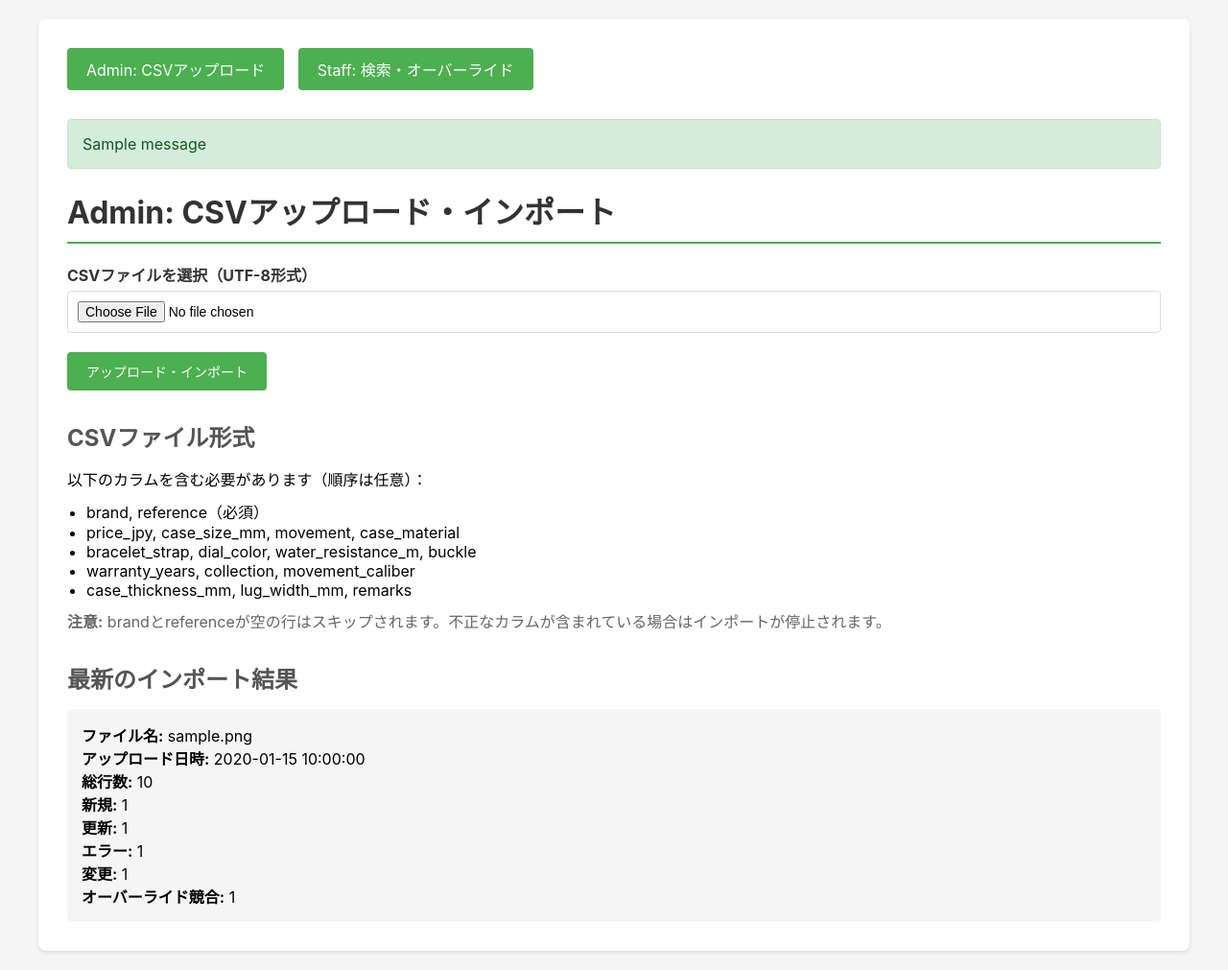
After one commit to isaomisk/HoroloGen, a Flask app: page /admin/upload in a window 1280 px wide. The commit adds this page. Shown: the whole page at 96% size. Run offline with Flask 3, Linux system fonts and the light colour scheme; tables that the repository leaves empty hold one stand-in row (values such as "Sample post"); one stand-in notice (Sample message) is shown.

Commit message:
pre-release: current working snapshot

```diff
--- /dev/null
+++ b/requirements.txt
@@ -0,0 +1,2 @@
+Flask==3.0.0
+Werkzeug==3.0.1
--- /dev/null
+++ b/templates/admin.html
@@ -0,0 +1,71 @@
+{% extends "base.html" %}
+
+{% block title %}Admin: CSVアップロード - HoroloGen{% endblock %}
+
+{% block content %}
+<h1>Admin: CSVアップロード・インポート</h1>
+
+<form method="POST" enctype="multipart/form-data">
+    <div class="form-group">
+        <label for="csv_file">CSVファイルを選択（UTF-8形式）</label>
+        <input type="file" id="csv_file" name="csv_file" accept=".csv" required>
+    </div>
+
+    <button type="submit">アップロード・インポート</button>
+</form>
+
+<div style="margin-top: 30px;">
+    <h2>CSVファイル形式</h2>
+    <p>以下のカラムを含む必要があります（順序は任意）：</p>
+    <ul style="margin-left: 20px; margin-top: 10px;">
+        <li>brand, reference（必須）</li>
+        <li>price_jpy, case_size_mm, movement, case_material</li>
+        <li>bracelet_strap, dial_color, water_resistance_m, buckle</li>
+        <li>warranty_years, collection, movement_caliber</li>
+        <li>case_thickness_mm, lug_width_mm, remarks</li>
+    </ul>
+    <p style="margin-top: 10px; color: #666;">
+        <strong>注意:</strong> brandとreferenceが空の行はスキップされます。不正なカラムが含まれている場合はインポートが停止されます。
+    </p>
+</div>
+
+{% if latest_upload %}
+<div style="margin-top: 30px;">
+    <h2>最新のインポート結果</h2>
+    <div style="background-color: #f5f5f5; padding: 15px; border-radius: 5px;">
+        <p><strong>ファイル名:</strong> {{ latest_upload.filename }}</p>
+        <p><strong>アップロード日時:</strong> {{ latest_upload.uploaded_at }}</p>
+        <p><strong>総行数:</strong> {{ latest_upload.total_rows }}</p>
+        <p><strong>新規:</strong> {{ latest_upload.inserted_count }}</p>
+        <p><strong>更新:</strong> {{ latest_upload.updated_count }}</p>
+        <p><strong>エラー:</strong> {{ latest_upload.error_count }}</p>
+        <p><strong>変更:</strong> {{ latest_upload.changed_count or 0 }}</p>
+        <p><strong>オーバーライド競合:</strong> {{ latest_upload.override_conflict_count or 0 }}</p>
+    </div>
+
+    {% if sample_diffs %}
+    <div style="margin-top: 20px;">
+        <h3>サンプル差分（最大10件）</h3>
+        <div style="background-color: #fff; padding: 15px; border: 1px solid #ddd; border-radius: 5px;">
+            {% for diff_item in sample_diffs %}
+            <div style="margin-bottom: 15px; padding-bottom: 15px; border-bottom: 1px solid #eee;">
+                <p><strong>{{ diff_item.brand }} / {{ diff_item.reference }}</strong></p>
+                <ul style="margin-left: 20px;">
+                    {% for diff in diff_item.diffs %}
+                    <li>
+                        <strong>{{ diff.field }}:</strong>
+                        "{{ diff.old }}" → "{{ diff.new }}"
+                        {% if diff.override_exists %}
+                        <span style="color: #d9534f; font-weight: bold;">（オーバーライド存在）</span>
+                        {% endif %}
+                    </li>
+                    {% endfor %}
+                </ul>
+            </div>
+            {% endfor %}
+        </div>
+    </div>
+    {% endif %}
+</div>
+{% endif %}
+{% endblock %}
--- /dev/null
+++ b/templates/base.html
@@ -0,0 +1,184 @@
+<!DOCTYPE html>
+<html lang="ja">
+<head>
+    <meta charset="UTF-8">
+    <meta name="viewport" content="width=device-width, initial-scale=1.0">
+    <title>{% block title %}HoroloGen{% endblock %}</title>
+    <style>
+        * {
+            margin: 0;
+            padding: 0;
+            box-sizing: border-box;
+        }
+        body {
+            font-family: -apple-system, BlinkMacSystemFont, 'Segoe UI', Roboto, 'Helvetica Neue', Arial, sans-serif;
+            background-color: #f5f5f5;
+            padding: 20px;
+        }
+        .container {
+            max-width: 1200px;
+            margin: 0 auto;
+            background: white;
+            padding: 30px;
+            border-radius: 8px;
+            box-shadow: 0 2px 4px rgba(0,0,0,0.1);
+        }
+        h1 {
+            color: #333;
+            margin-bottom: 20px;
+            border-bottom: 2px solid #4CAF50;
+            padding-bottom: 10px;
+        }
+        h2 {
+            color: #555;
+            margin-top: 30px;
+            margin-bottom: 15px;
+        }
+        .nav {
+            margin-bottom: 30px;
+        }
+        .nav a {
+            display: inline-block;
+            padding: 10px 20px;
+            margin-right: 10px;
+            background: #4CAF50;
+            color: white;
+            text-decoration: none;
+            border-radius: 4px;
+        }
+        .nav a:hover {
+            background: #45a049;
+        }
+        .form-group {
+            margin-bottom: 20px;
+        }
+        label {
+            display: block;
+            margin-bottom: 5px;
+            font-weight: bold;
+            color: #333;
+        }
+        input[type="text"],
+        input[type="file"],
+        select,
+        textarea {
+            width: 100%;
+            padding: 10px;
+            border: 1px solid #ddd;
+            border-radius: 4px;
+            font-size: 14px;
+        }
+        button, .btn {
+            padding: 10px 20px;
+            background: #4CAF50;
+            color: white;
+            border: none;
+            border-radius: 4px;
+            cursor: pointer;
+            font-size: 14px;
+        }
+        button:hover, .btn:hover {
+            background: #45a049;
+        }
+        .btn-secondary {
+            background: #2196F3;
+        }
+        .btn-secondary:hover {
+            background: #0b7dda;
+        }
+        .btn-danger {
+            background: #dc3545;
+        }
+        .btn-danger:hover {
+            background: #c82333;
+        }
+        .alert {
+            padding: 15px;
+            margin-bottom: 20px;
+            border-radius: 4px;
+        }
+        .alert-success {
+            background: #d4edda;
+            color: #155724;
+            border: 1px solid #c3e6cb;
+        }
+        .alert-error {
+            background: #f8d7da;
+            color: #721c24;
+            border: 1px solid #f5c6cb;
+        }
+        .alert-warning {
+            background: #fff3cd;
+            color: #856404;
+            border: 1px solid #ffeaa7;
+        }
+        table {
+            width: 100%;
+            border-collapse: collapse;
+            margin-top: 20px;
+        }
+        th, td {
+            padding: 12px;
+            text-align: left;
+            border-bottom: 1px solid #ddd;
+        }
+        th {
+            background: #f8f9fa;
+            font-weight: bold;
+        }
+        .override-badge {
+            display: inline-block;
+            padding: 2px 8px;
+            background: #ff9800;
+            color: white;
+            border-radius: 3px;
+            font-size: 11px;
+            margin-left: 5px;
+        }
+        .override-field {
+            background: #fff3cd;
+        }
+        .specs-grid {
+            display: grid;
+            grid-template-columns: repeat(auto-fit, minmax(300px, 1fr));
+            gap: 20px;
+            margin-top: 20px;
+        }
+        .spec-card {
+            background: #f8f9fa;
+            padding: 15px;
+            border-radius: 4px;
+            border-left: 4px solid #4CAF50;
+        }
+        .spec-label {
+            font-weight: bold;
+            color: #666;
+            margin-bottom: 5px;
+        }
+        .spec-value {
+            color: #333;
+        }
+    </style>
+    {% block extra_css %}{% endblock %}
+</head>
+<body>
+    <div class="container">
+        <div class="nav">
+            <a href="{{ url_for('admin_upload') }}">Admin: CSVアップロード</a>
+            <a href="{{ url_for('staff_search') }}">Staff: 検索・オーバーライド</a>
+        </div>
+
+        {% with messages = get_flashed_messages(with_categories=true) %}
+            {% if messages %}
+                {% for category, message in messages %}
+                    <div class="alert alert-{{ category }}">
+                        {{ message }}
+                    </div>
+                {% endfor %}
+            {% endif %}
+        {% endwith %}
+
+        {% block content %}{% endblock %}
+    </div>
+</body>
+</html>
--- a/templates/search.html
+++ b/templates/search.html
@@ -374,5 +374,4 @@ function copyToClipboard(elementId) {
   document.execCommand('copy');
   alert('コピーしました');
 }
-</script>
-{% endblock %}
+<
```
Also changed, not shown: llm_client.py (+278 -1 lines), README.md (added), 1 other file.
